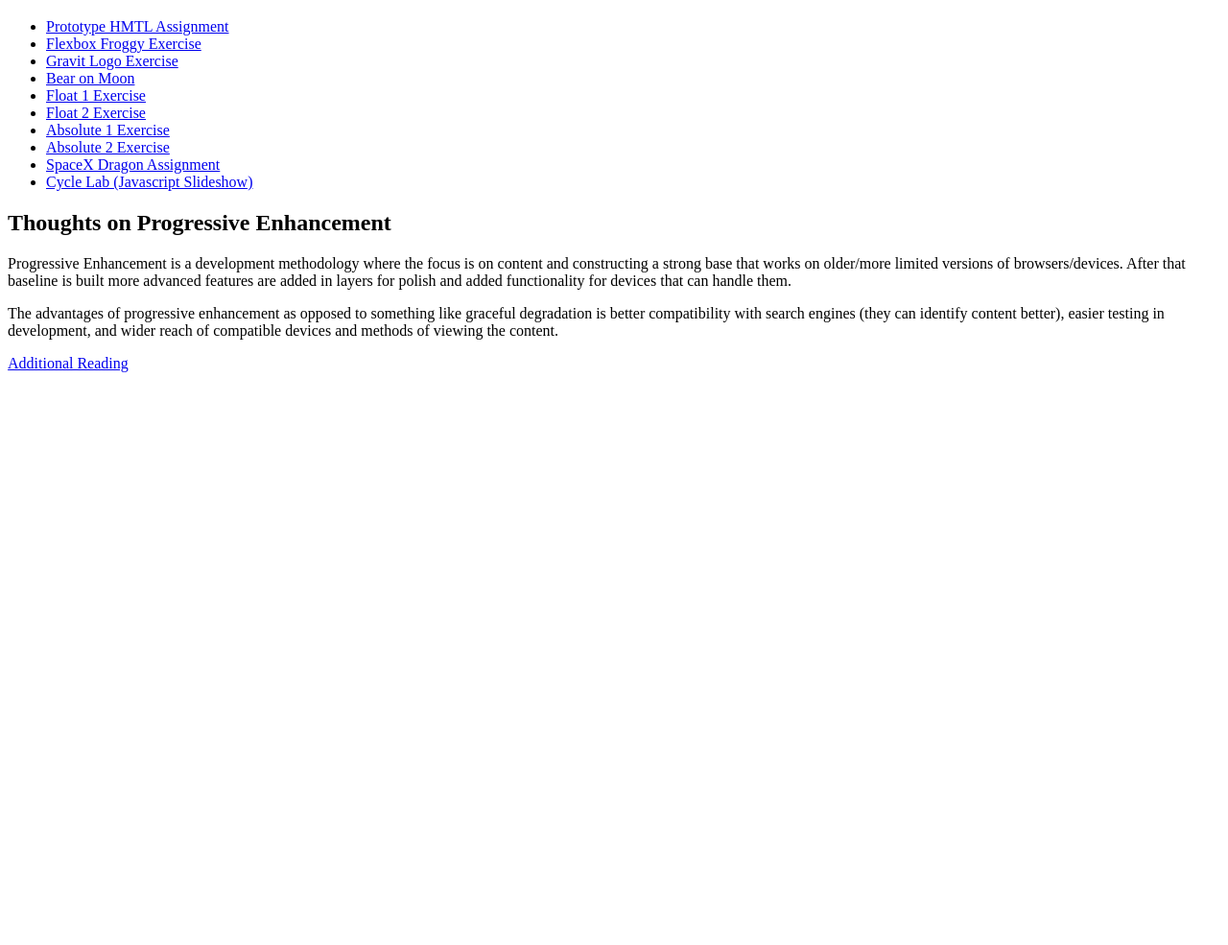
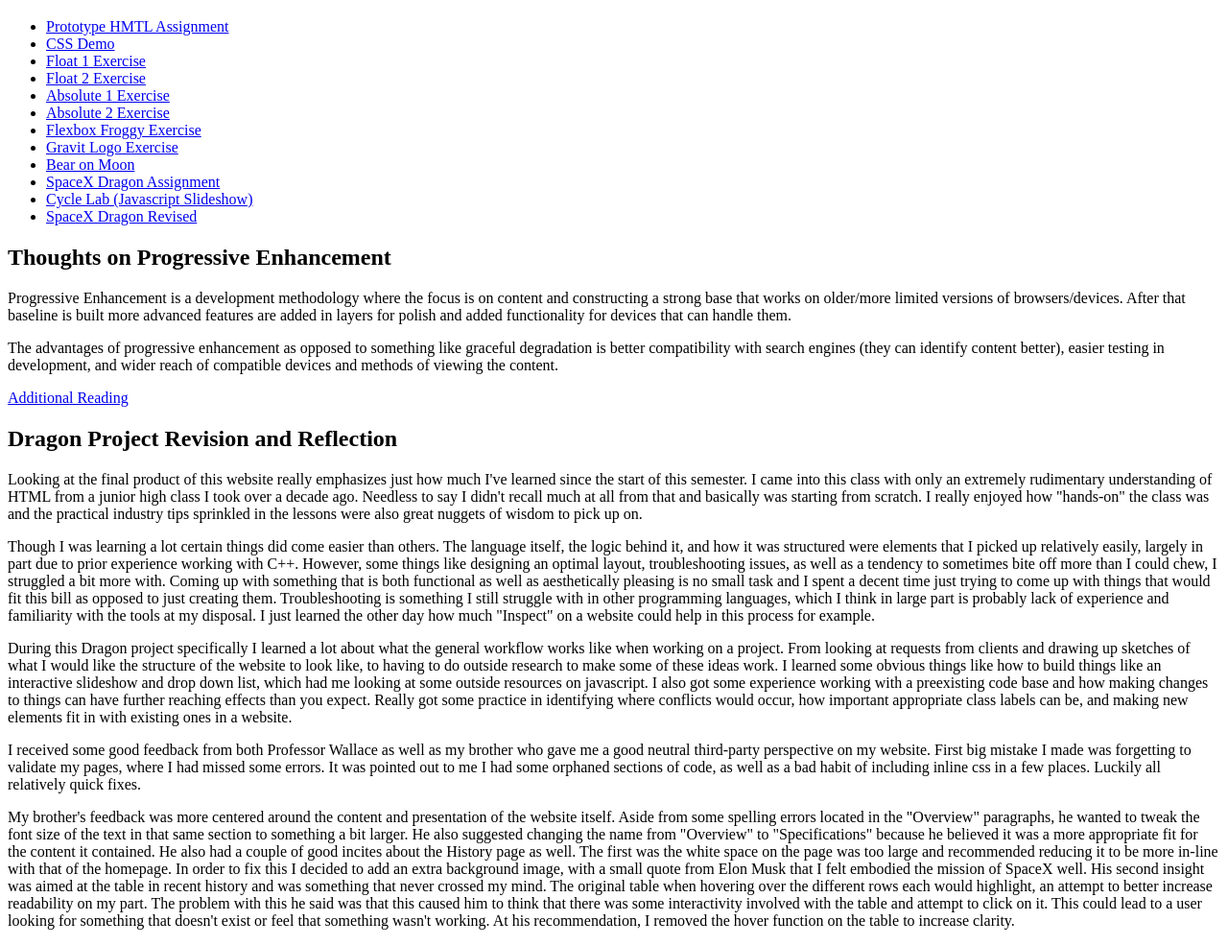
Before and after one commit to whg6/IFSC-1310, a plain HTML site: page index.html in a window 1280 px wide. Shown: the part 61-1046 px from the top of the page at 96% size. Before the commit the page ends 800 px from the top, so only its background shows below. Drawn offline with Linux system fonts and the light colour scheme.

Commit message:
Dragon-v2 revisions, thoughts and reflections

```diff
--- a/dragon/assets/css/style.css
+++ b/dragon/assets/css/style.css
@@ -297,7 +297,7 @@ section#articles h2 {
 
 /* ------------- Hero --------------- */
 .hero-image {
-  background-image: url("../img/mission_feature.jpg");
+  /*background-image: url("../img/mission_feature.jpg"); */
   /* height: 50%; */
   background-position: center;
   background-repeat: no-repeat;
--- a/index.html
+++ b/index.html
@@ -10,15 +10,17 @@
         <nav>
             <ul>
                <li><a href ="gordo/index.html">Prototype HMTL Assignment</a></li>
-               <li><a href ="assets/img/flexbox_froggy.png">Flexbox Froggy Exercise</a></li>
-                <li><a href ="assets/img/StarCo_Logo.jpg">Gravit Logo Exercise</a></li>
-                <li><a href ="assets/img/Bear_on_moon.jpg">Bear on Moon</a></li>
+               <li><a href ="css-demo/index.html">CSS Demo</a></li>
                <li><a href = "positioning-lab/float-1.html">Float 1 Exercise</a></li>
                <li><a href = "positioning-lab/float-2.html">Float 2 Exercise</a></li>
                <li><a href = "positioning-lab/absolute-1.html">Absolute 1 Exercise</a></li>
                <li><a href = "positioning-lab/absolute-2.html">Absolute 2 Exercise</a></li>
+                <li><a href ="assets/img/flexbox_froggy.png">Flexbox Froggy Exercise</a></li>
+                <li><a href ="assets/img/StarCo_Logo.jpg">Gravit Logo Exercise</a></li>
+                <li><a href ="assets/img/Bear_on_moon.jpg">Bear on Moon</a></li>
                <li><a href ="dragon/index.html">SpaceX Dragon Assignment</a></li>
                <li><a href ="cycle/index.html">Cycle Lab (Javascript Slideshow)</a></li>
+               <li><a href ="dragon-v2/index.html">SpaceX Dragon Revised</a></li>
             </ul>
         </nav>
         <div id="Progressive Enhancement">
@@ -30,5 +32,21 @@
             </p>
             <p><a href = "https://www.mavenecommerce.com/2017/10/31/progressive-enhancement-vs-graceful-degradation/">Additional Reading</a></a></p>
         </div>
+        <div id="Dragon Project Revision and Reflection">
+            <h2>Dragon Project Revision and Reflection</h2>
+            <p>
+             Looking at the final product of this website really emphasizes just how much I&#39;ve learned since the start of this semester. I came into this class with only an extremely rudimentary understanding of HTML from a junior high class I took over a decade ago. Needless to say I didn&#39;t recall much at all from that and basically was starting from scratch. I really enjoyed how &quot;hands-on&quot; the class was and the practical industry tips sprinkled in the lessons were also great nuggets of wisdom to pick up on.
+            </p>
+            <p>Though I was learning a lot certain things did come easier than others. The language itself, the logic behind it, and how it was structured were elements that I picked up relatively easily, largely in part due to prior experience working with C++. However, some things like designing an optimal layout, troubleshooting issues, as well as a tendency to sometimes bite off more than I could chew, I struggled a bit more with. Coming up with something that is both functional as well as aesthetically pleasing is no small task and I spent a decent time just trying to come up with things that would fit this bill as opposed to just creating them. Troubleshooting is something I still struggle with in other programming languages, which I think in large part is probably lack of experience and familiarity with the tools at my disposal. I just learned the other day how much &quotInspect&quot on a website could help in this process for example.</p>
+            <p>
+             During this Dragon project specifically I learned a lot about what the general workflow works like when working on a project. From looking at requests from clients and drawing up sketches of what I would like the structure of the website to look like, to having to do outside research to make some of these ideas work. I learned some obvious things like how to build things like an interactive slideshow and drop down list, which had me looking at some outside resources on javascript. I also got some experience working with a preexisting code base and how making changes to things can have further reaching effects than you expect. Really got some practice in identifying where conflicts would occur, how important appropriate class labels can be, and making new elements fit in with existing ones in a website.
+            </p>
+            <p>
+             I received some good feedback from both Professor Wallace as well as my brother who gave me a good neutral third-party perspective on my website. First big mistake I made was forgetting to validate my pages, where I had missed some errors. It was pointed out to me I had some orphaned sections of code, as well as a bad habit of including inline css in a few places. Luckily all relatively quick fixes.
+            </p>
+            <p>
+             My brother&#39;s feedback was more centered around the content and presentation of the website itself. Aside from some spelling errors located in the &quot;Overview&quot; paragraphs, he wanted to tweak the font size of the text in that same section to something a bit larger. He also suggested changing the name from &quot;Overview&quot; to &quot;Specifications&quot; because he believed it was a more appropriate fit for the content it contained. He also had a couple of good incites about the History page as well. The first was the white space on the page was too large and recommended reducing it to be more in-line with that of the homepage. In order to fix this I decided to add an extra background image, with a small quote from Elon Musk that I felt embodied the mission of SpaceX well. His second insight was aimed at the table in recent history and was something that never crossed my mind. The original table when hovering over the different rows each would highlight, an attempt to better increase readability on my part. The problem with this he said was that this caused him to think that there was some interactivity involved with the table and attempt to click on it. This could lead to a user looking for something that doesn&#39;t exist or feel that something wasn&#39;t working. At his recommendation, I removed the hover function on the table to increase clarity.
+            </p>
+        </div>
     </body>
 </html>
```
Also changed, not shown: dragon-v2/assets/css/style.css (+2 -5 lines), dragon-v2/history.html (+0 -3 lines), dragon-v2/index.html (+4 -6 lines).
